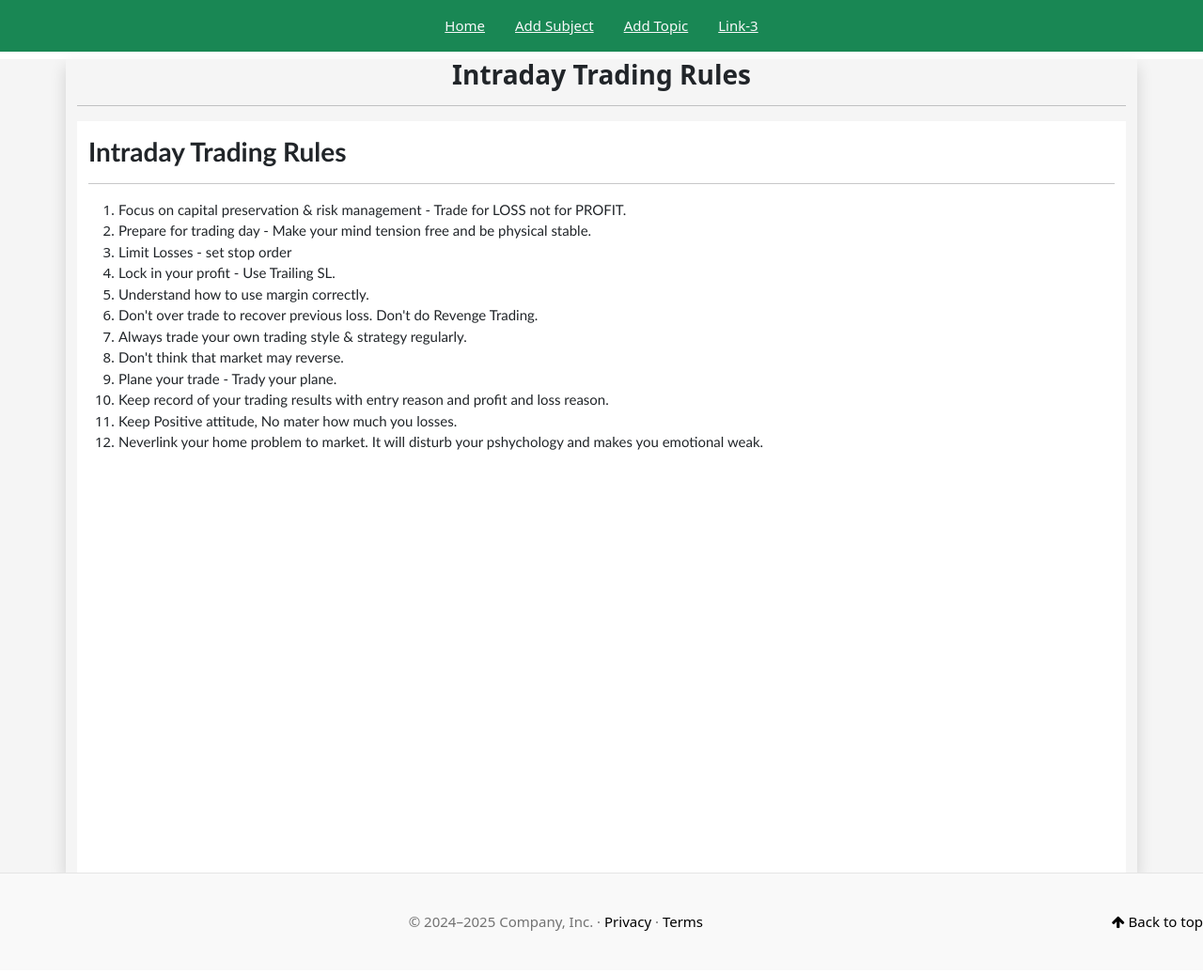
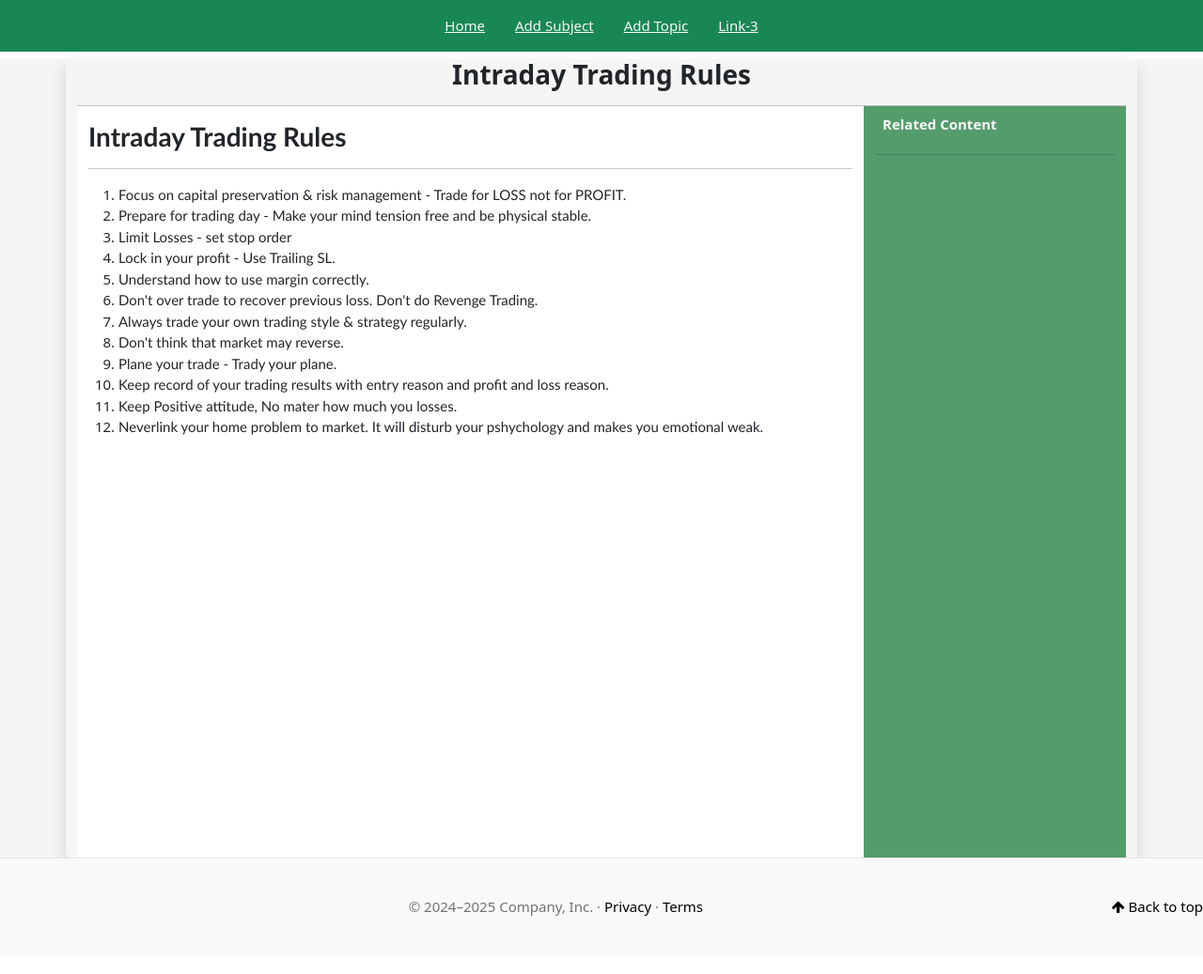
Before and after one commit to Rishikesh8298/study_material.app, a Django app: a page that uses templates/master.html in a window 1280 px wide. Shown: the part 69-1106 px from the top of the page at 94% size. After the commit the page ends 1044 px from the top, so only its background shows below. Run offline with Django 5.2, Linux system fonts and the light colour scheme; data comes from the database, SQL or seed files in the repository; both versions use the stored data as it was after the commit; some libraries are stand-ins or nearby versions.

Commit message:
Make templates more promising

```diff
--- a/study_app/views.py
+++ b/study_app/views.py
@@ -6,7 +6,8 @@ from django.contrib import messages
 
 def home(request):
     subject_list = Subject.objects.all().order_by('name')
-    return render(request, "home.html", {"subject_list": subject_list})
+    recent_post = Topic.objects.all().order_by('-created_at', 'name')[:10]
+    return render(request, "home.html", {"subject_list": subject_list, "recent_post": recent_post})
 
 
 def add_subject(request):
@@ -34,6 +35,13 @@ def edit_subject(request, subject_id):
             return redirect("home")
     return render(request, "study/subject/edit_subject.html", {"subject": subject})
 
+def subject_details(request):
+    name = request.GET.get('subject')
+    subject = Subject.objects.get(name=name)
+    related_contents = Topic.objects.filter(subject=subject)
+    return render(request, "study/subject/subject_details.html", {"subject": subject, "related_contents": related_contents})
+
+
 
 def add_topic(request):
     if request.method == "POST":
@@ -57,14 +65,10 @@ def edit_topic(request, topic_id):
     return render(request, "study/topic/edit_topic.html", {"topic": topic, "subject": subject})
 
 
-def subject_details(request):
-    name = request.GET.get('subject')
-    subject = Subject.objects.get(name=name)
-    topics = Topic.objects.filter(subject=subject)
-    return render(request, "study/subject/subject_details.html", {"subject": subject, "topics": topics})
 
 
 def topic_details(request):
     name = request.GET.get('topic')
     topic = Topic.objects.get(name=name)
-    return render(request, "study/topic/topic_details.html", {"topic": topic})
+    related_topic = Topic.objects.filter(subject=topic.subject).exclude(name=topic.name)
+    return render(request, "study/topic/topic_details.html", {"topic": topic, "related_topic": related_topic})
--- a/templates/master.html
+++ b/templates/master.html
@@ -105,7 +105,7 @@
                 <div class="text-center fw-semibold h3">
                     {% block headblock %}{% endblock %}
                 </div>
-                <hr/>
+                <hr class="mb-0"/>
                 <div style="background-color:white;">
                     {% block mainblock %}{% endblock %}
                 </div>
--- a/templates/study/topic/topic_details.html
+++ b/templates/study/topic/topic_details.html
@@ -12,11 +12,28 @@
 <div class="container-fluid" style="height: 100vh;">
     <div class="row" style="height: 100%;">
         <!-- Main Content Area -->
-        <div  style="height: 100%; overflow-y: auto;">
-            <p style="text-align: justify;">
+        <div class="col-md-9" style="height: 100%; overflow-y: auto;">
+            <p style="text-align: justify;" >
                 {{ topic.description|safe }}
             </p>
         </div>
+
+        <div class="col-md-3" style="background-color: rgb(84, 156, 108); height: 100%; overflow-y: auto;">
+            <p class="p-1 m-1 text-light fw-bold"> Related Content</p>
+            <hr/>
+            <ul class="list-unstyled">
+                {% for topic in related_topic %}
+                    <li>
+                        <a  href="{% url 'topic_details' %}?topic={{topic.name|urlencode}}" class="ms-3 text-light">
+                            <i class="fa fa-hand-o-right" aria-hidden="true"></i> {{ topic.name }}
+                        </a>
+                        <hr/>
+                    </li>
+
+                {% endfor %}
+            </ul>
+        </div>
+
     </div>
 </div>
 {% endblock %}
```
Also changed, not shown: templates/home.html (+29 -6 lines), templates/study/subject/subject_details.html (+7 -5 lines), db.sqlite3.
